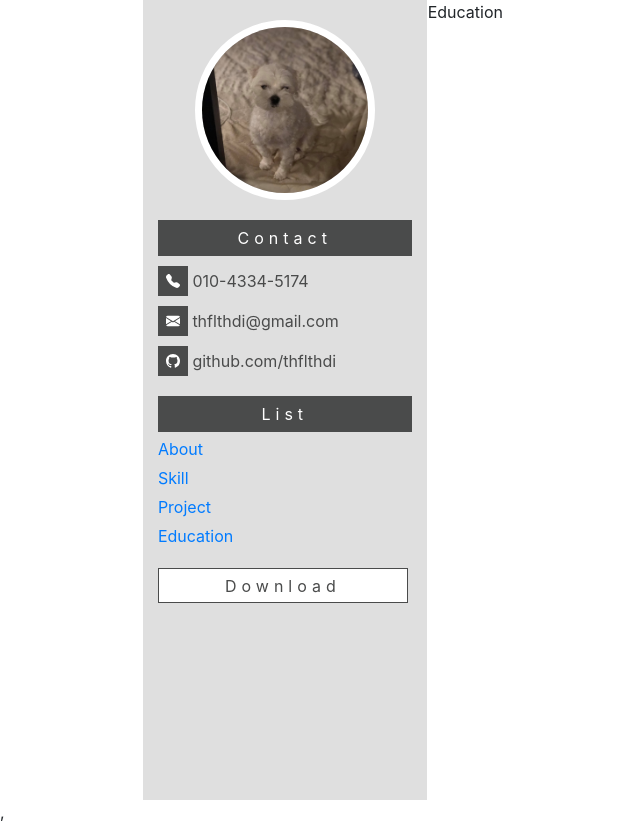
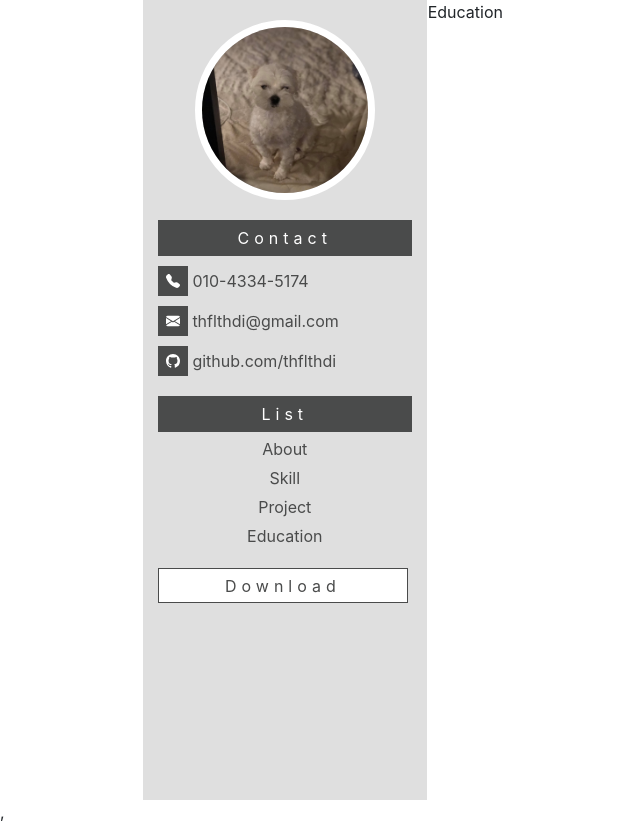
Before and after one commit to thflthdi/resume, a React (Create React App) app in the folder resume/: page /education in a window 1280 px wide. Shown: the whole page, without its empty margins (0-640 px from the left). Built offline with nearby package versions, Linux system fonts and the light colour scheme; the HTML template or start-up script is replaced by a standard one.

Commit message:
sidebar-menu list 현재 페이지의 메뉴만 active

```diff
--- a/resume/src/App.js
+++ b/resume/src/App.js
@@ -1,7 +1,6 @@
 import { useEffect, useState } from "react";
 import About from "./components/about";
 import SideBar from "./sidebar";
-import { Container,Row,Col } from 'react-bootstrap';
 import "./App.scss"
 import { Route } from "react-router-dom";
 import Skill from "./components/skill";
--- a/resume/src/sidebar.js
+++ b/resume/src/sidebar.js
@@ -1,4 +1,4 @@
-import React from 'react';
+import React, { useEffect, useState } from 'react';
 import "./sidebar.scss"
 import imagefile from './ssulss.jpg';
 import {TelephoneFill, EnvelopeFill, Github} from 'react-bootstrap-icons';
@@ -6,6 +6,15 @@ import { Link } from 'react-router-dom';
 
 
 function SideBar() {
+
+    const onLinked=(e)=>{
+        e.target.className = "linked"
+        for(let list of document.getElementsByClassName("linked")){
+                if(list.href!==e.target.href){
+                    list.className = "list-link"
+                }
+            }
+    }
 
     return(
         <div className="main">
@@ -31,16 +40,16 @@ function SideBar() {
             <div className="container" >
                 <div className="menutitle">List</div>
                 <div className="list-container">
-                    <Link to="/">About</Link>
+                    <Link className="list-link" onClick={onLinked} to="/">About</Link>
                 </div>
                 <div className="list-container">
-                <Link to="/skill">Skill</Link>
+                <Link className="list-link" onClick={onLinked} to="/skill">Skill</Link>
                 </div>
                 <div className="list-container">
-                <Link to="/project">Project</Link>
+                <Link className="list-link" onClick={onLinked} to="/project">Project</Link>
                 </div>
                 <div className="list-container">
-                <Link to="/education">Education</Link>
+                <Link className="list-link" onClick={onLinked} to="/education">Education</Link>
                 </div>
             </div>
             <div className="container">
--- a/resume/src/sidebar.scss
+++ b/resume/src/sidebar.scss
@@ -23,6 +23,18 @@
     }
     .list-container {
       margin-top: 5px;
+      text-align: center;
+      .list-link {
+        color: #4a4b4b;
+      }
+      .list-link:hover {
+        text-decoration-color: white;
+      }
+      .linked {
+        color: white;
+        text-decoration: underline;
+        text-decoration-color: white;
+      }
     }
     button {
       color: white;
```
